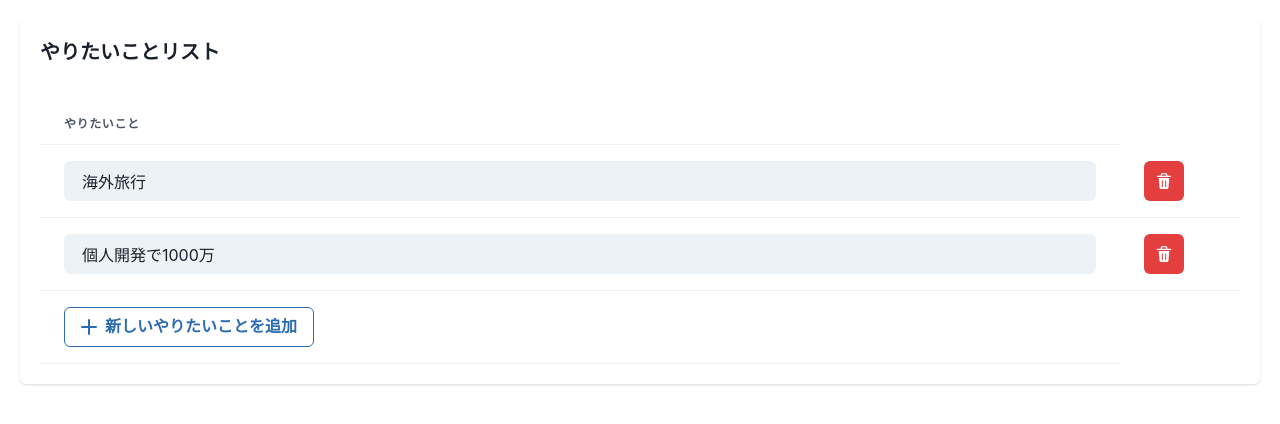
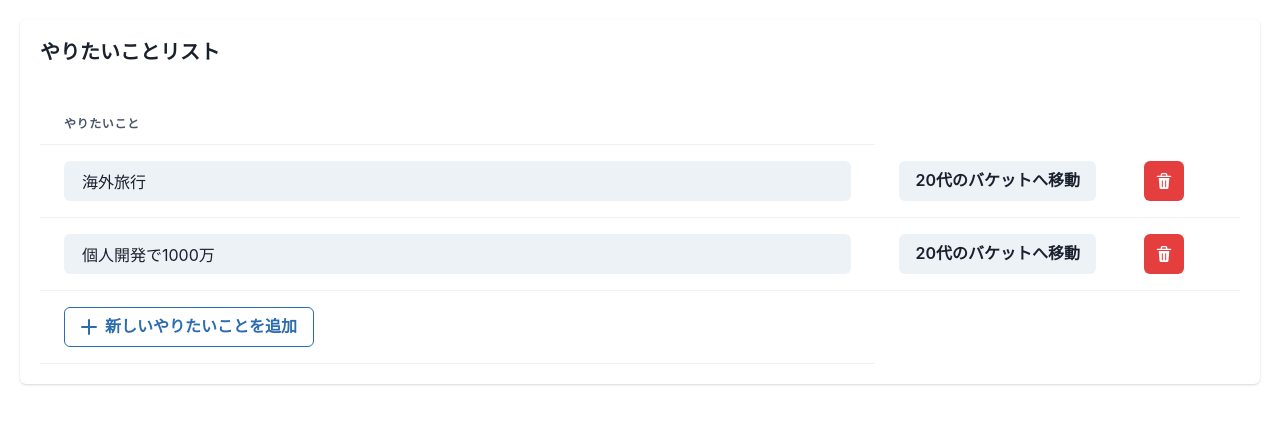
Before and after one commit to HitoroOhria/time-bucket-app-with-cloud, a Next.js app in the folder frontend/: page / in a window 1280 px wide. Shown: the top 424 px of the page. Built offline with nearby package versions, Linux system fonts and the light colour scheme.

Commit message:
Add button of moving 20th bucket.

```diff
--- a/frontend/pages/TodoTableRow.tsx
+++ b/frontend/pages/TodoTableRow.tsx
@@ -47,6 +47,11 @@ const TodoTableRow: FC<TodoTableRowProps> = (props) => {
         />
       </Td>
       <Td width={'10%'}>
+        <Button aria-label={'Move todo to bucket'} colorScheme={'gray'}>
+          20代のバケットへ移動
+        </Button>
+      </Td>
+      <Td width={'10%'}>
         <IconButton
           aria-label={'Delete todo'}
           colorScheme={'red'}
```
